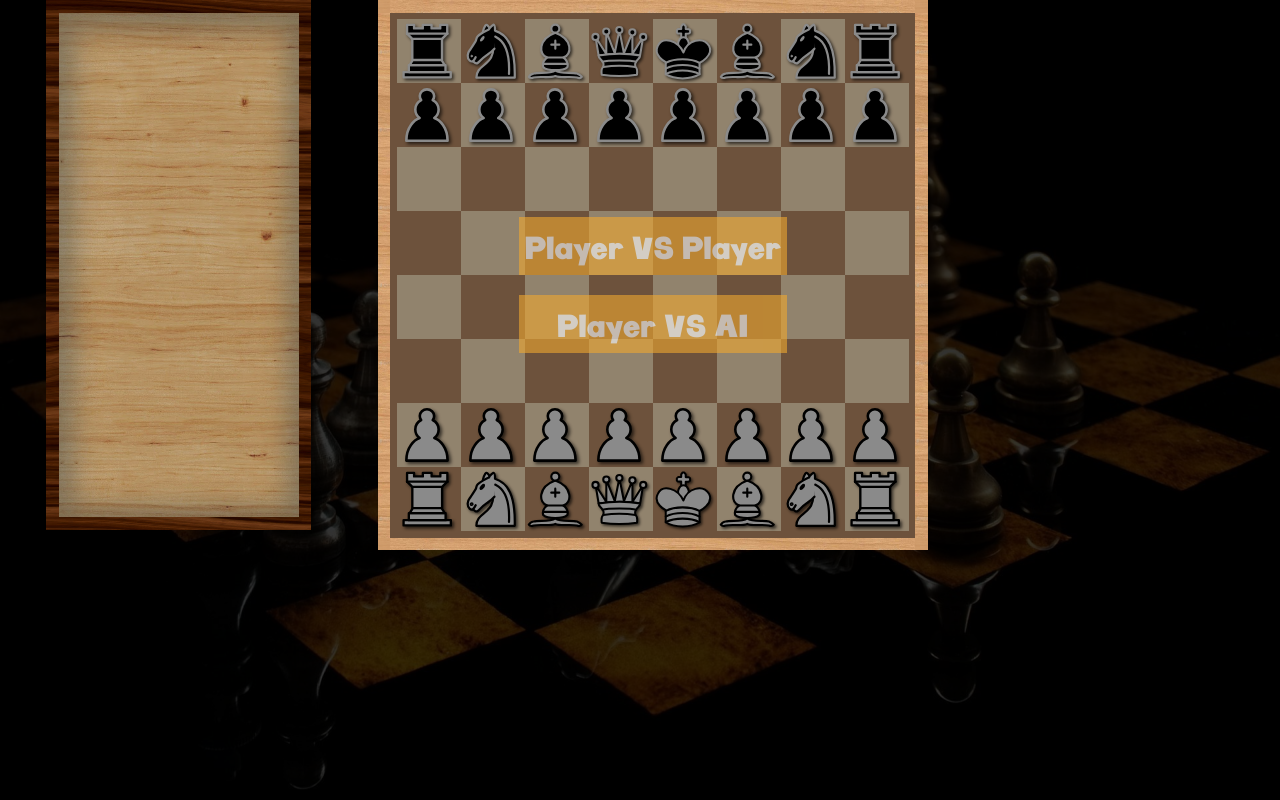
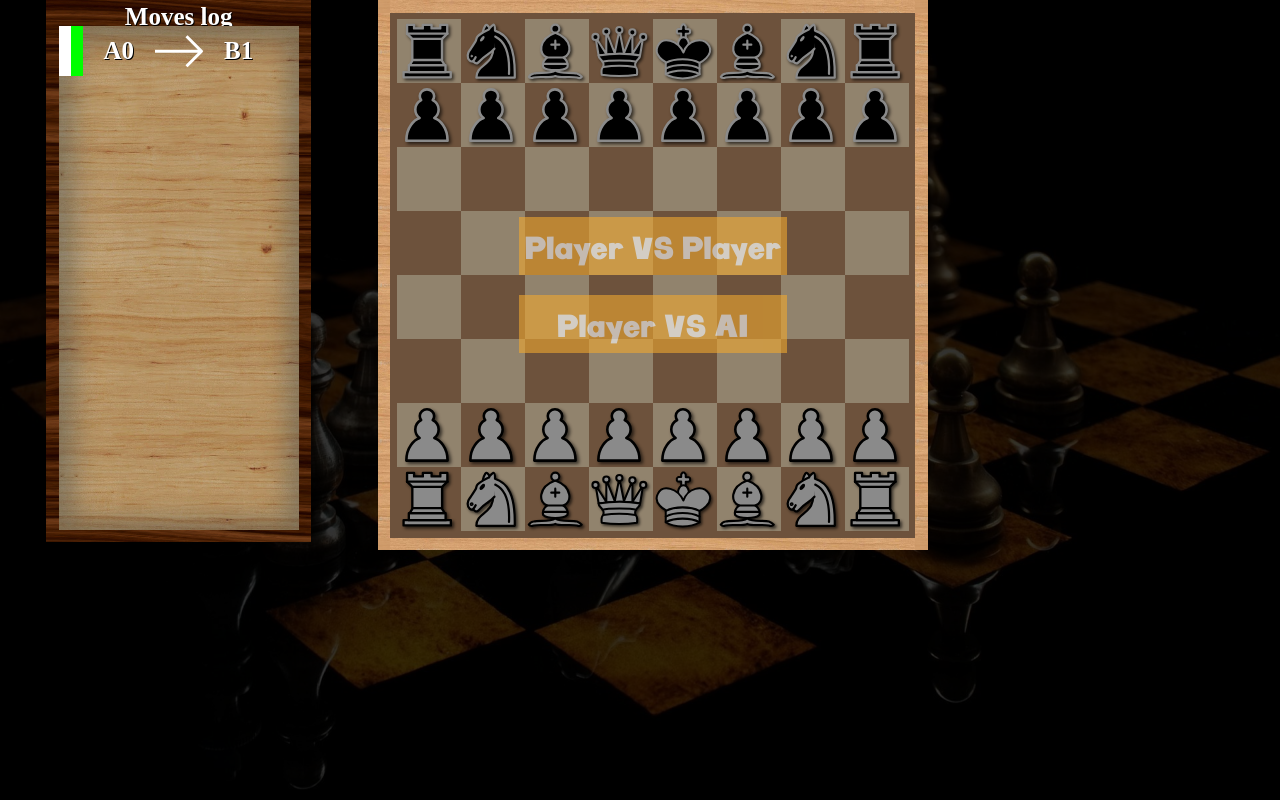
Before and after one commit to arnamen/chess, a React (Create React App) app: page / in a window 1280 px wide. Built offline with nearby package versions, Linux system fonts and the light colour scheme.

Commit message:
moves log updates

```diff
--- /dev/null
+++ b/src/components/MovesLog/MovePlate/index.tsx
@@ -0,0 +1,74 @@
+import React, { ReactElement } from 'react'
+import styled from 'styled-components';
+
+import {Move} from '../../../redux/reducers/movesLogReducer/types';
+
+import {ReactComponent as MoveArrow} from '../../../assets/movesLog/moveArrow/right-arrow.svg';
+
+import classes from './style.module.css';
+
+interface MovePlateStyleProps {
+    playersSideColor: 'WHITE' | 'BLACK',
+    gameStart: boolean,
+    gameEnd: boolean
+}
+
+const MovePlate = styled.div<MovePlateStyleProps>`
+display: flex;
+position: relative;
+justify-content: center;
+align-items: center;
+width: 100%;
+height: 10%;
+&:before {
+    content: '';
+    height: 100%;
+    width: 5%;
+    position: absolute;
+    left: 0;
+    top: 0;
+    background-color: ${props => props.playersSideColor === 'WHITE' ? '#fff' : '#000'}
+}
+&:after {
+    content: '';
+    display: ${props => props.gameStart || props.gameEnd ? 'block' : 'none'};
+    height: 100%;
+    width: 5%;
+    position: absolute;
+    left: 5%;
+    top: 0;
+    background-color: ${props => {
+        if(props.gameStart) return '#0f0';
+        if(props.gameEnd) return '#f00';
+        else return '#000';
+    }}
+}
+`
+
+const MoveValue = styled.div`
+    width: 30%;
+    text-align: center;
+    color: white;
+    text-shadow: 1px 1px black;
+    font-size: 25px;
+    font-weight: 700;
+`
+
+interface Props {
+    moveData: Move
+}
+
+export default function index({moveData}: Props): ReactElement {
+
+    const xAxisSymbols = 'ABCDEFGH';
+
+    return (
+        <MovePlate playersSideColor={moveData.currentPlayer}
+        gameStart={moveData.gameStart}
+        gameEnd={moveData.gameEnd}>
+            <MoveValue>{xAxisSymbols.substr(moveData.oldPos.x, 1) + moveData.oldPos.y}</MoveValue>
+            <MoveArrow className={classes.MoveArrow} style={{fill: moveData.currentPlayer.toLowerCase()}}/>
+            <MoveValue>{xAxisSymbols.substr(moveData.newPos.x, 1) + moveData.newPos.y}</MoveValue>
+        </MovePlate>
+    )
+}
--- /dev/null
+++ b/src/components/MovesLog/MovePlate/style.module.css
@@ -0,0 +1,4 @@
+.MoveArrow {
+    height: 100%;
+    width: 20%;
+}
--- a/src/components/MovesLog/index.tsx
+++ b/src/components/MovesLog/index.tsx
@@ -1,5 +1,7 @@
 import React, { ReactElement } from 'react'
 import styled from 'styled-components';
+
+import MovePlate from './MovePlate';
 
 import {Move} from '../../redux/reducers/movesLogReducer/types';
 
@@ -8,11 +10,12 @@ import backgroundTexture from '../../assets/movesLog/background/movesLog-backgro
 
 const MovesLogBackdrop = styled.div`
     display: inline-block;
+    position: relative;
     width: 20vw;
     max-width: 240px;
     height: 42vw;
     max-height: 504px;
-    padding: 1vw;
+    padding: 2vw 1vw 1vw 1vw;
     background: url(${bordersTexture}) center center/cover repeat;
 `
 
@@ -32,6 +35,19 @@ const MovesLog = styled.div`
         background-color: rgba(0,0,0,0.1);
     }
 `
+
+const MovesLogHeader = styled.div`
+    position: absolute;
+    top: 0;
+    left: 0;
+    right: 0;
+    color: white;
+    text-shadow: 1px 1px black;
+    font-size: 25px;
+    font-weight: 700;
+    text-align: center;
+    margin-top: 0.25vw;
+`
 interface Props {
     moves: Move[]
 }
@@ -40,8 +56,9 @@ export default function index({moves}: Props): ReactElement {
     console.log(moves)
     return (
         <MovesLogBackdrop>
+            <MovesLogHeader><span>Moves log</span></MovesLogHeader>
             <MovesLog>
-
+                <MovePlate moveData={moves[0]}/>
             </MovesLog>
         </MovesLogBackdrop>
     )
--- a/src/redux/reducers/movesLogReducer/index.ts
+++ b/src/redux/reducers/movesLogReducer/index.ts
@@ -8,7 +8,8 @@ const initialState: StateInterface = {
         gameEnd: false,
         oldPos: {x:0, y:0},
         newPos: {x:1, y:1},
-        chessboard: []
+        chessboard: [],
+        currentPlayer: 'WHITE'
     }],
 }
 
--- a/src/redux/reducers/movesLogReducer/types.ts
+++ b/src/redux/reducers/movesLogReducer/types.ts
@@ -7,7 +7,8 @@ export interface Move {
     gameEnd: boolean,
     oldPos: Point,
     newPos: Point,
-    chessboard: ChessPieceType[][]
+    chessboard: ChessPieceType[][],
+    currentPlayer: 'WHITE' | 'BLACK'
 }
 
 export function typedAction<T extends string>(type: T): { type: T };
```
Also changed, not shown: src/assets/movesLog/moveArrow/right-arrow.svg (added).
